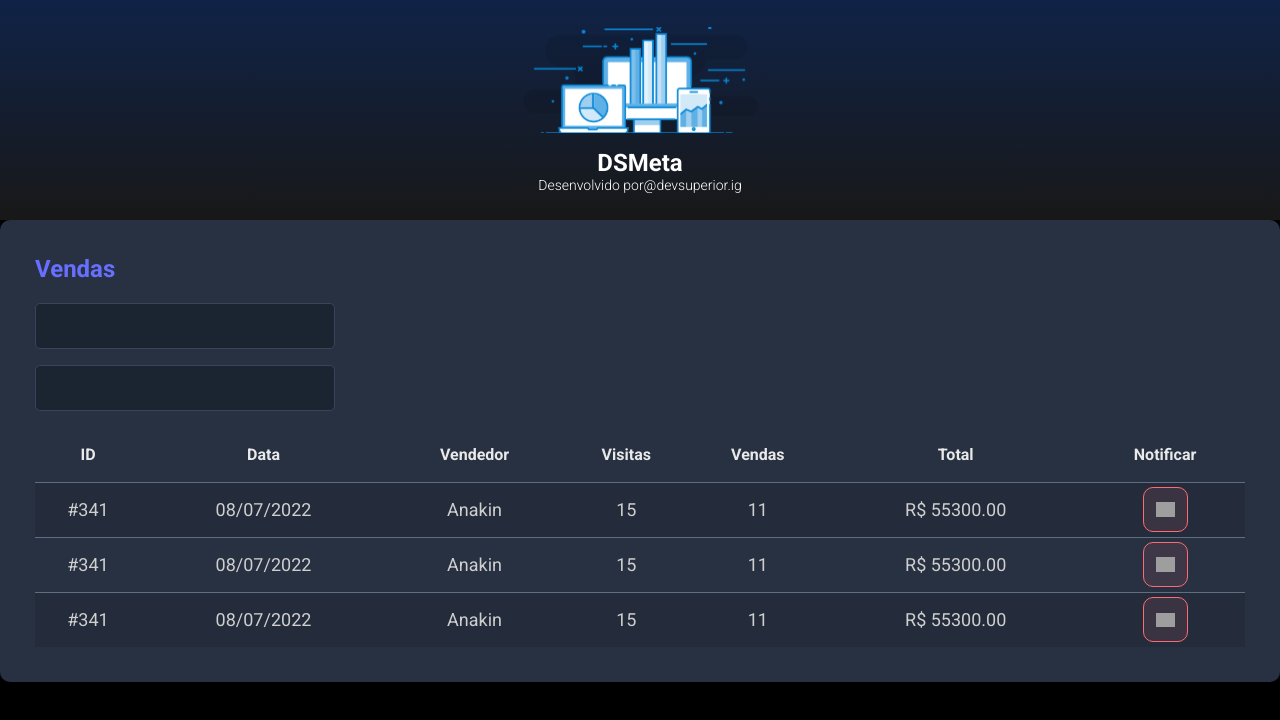
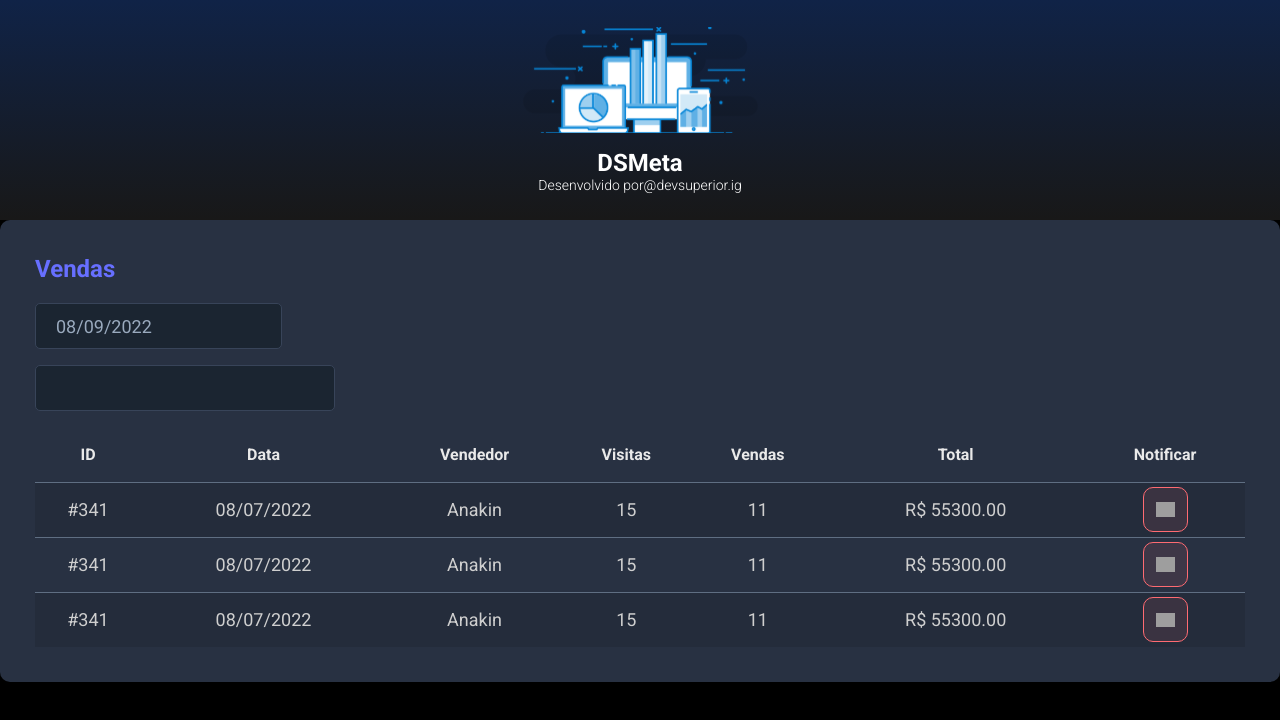
Before and after one commit to bortoliana/dsmeta0.2, a React (Vite) app in the folder frontend/: page / in a window 1280 px wide. Shown: the top 720 px of the page. Built offline with nearby package versions, Linux system fonts and the light colour scheme; grey boxes are pictures that could not be loaded.

Commit message:
Datepicker

```diff
--- a/frontend/package.json
+++ b/frontend/package.json
@@ -9,7 +9,9 @@
     "preview": "vite preview"
   },
   "dependencies": {
+    "@types/react-datepicker": "4.4.2",
     "react": "^18.2.0",
+    "react-datepicker": "4.8.0",
     "react-dom": "^18.2.0"
   },
   "devDependencies": {
--- a/frontend/src/components/SalesCard/index.tsx
+++ b/frontend/src/components/SalesCard/index.tsx
@@ -1,5 +1,7 @@
 import NotificationButton from '../NotificationButton'
 import './styles.css'
+import DatePicker from "react-datepicker";
+import "react-datepicker/dist/react-datepicker.css";
 
 function SalesCard() {
   return (
@@ -7,7 +9,12 @@
     <h2 className="dsmeta-sales-title">Vendas</h2>
     <div>
       <div className="dsmeta-form-control-container">
-        <input className="dsmeta-form-control" type="text" />
+        <DatePicker
+            selected={new Date()}
+            onChange={(date: Date) => {}}
+            className="dsmeta-form-control"
+            dateFormat="dd/MM/yyyy"
+        />
       </div>
       <div className="dsmeta-form-control-container">
         <input className="dsmeta-form-control" type="text" />
@@ -50,7 +57,7 @@
             <td>R$ 55300.00</td>
             <td>
               <div className="dsmeta-red-btn-container">
-              <NotificationButton />
+                <NotificationButton />
               </div>
             </td>
           </tr>
```
Also changed, not shown: 1 other file (tests, documents, lock files or other folders).
